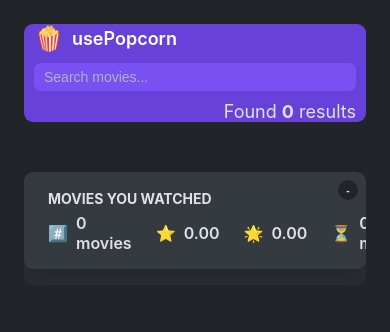
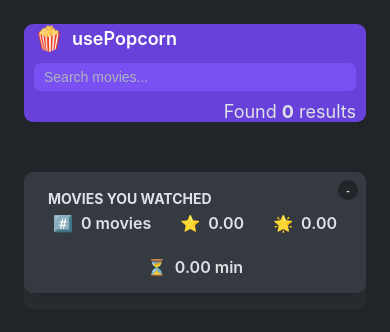
Before and after one commit to Saikiran-Reddy14/CineVault, a React (Create React App) app: page / in a window 390 px wide. Shown: the top 332 px of the page. Built offline with nearby package versions, Linux system fonts and the light colour scheme; the HTML template or start-up script is replaced by a standard one.

Commit message:
Added responsive styles

```diff
--- a/src/usepopcorn/style.css
+++ b/src/usepopcorn/style.css
@@ -540,6 +540,11 @@ body {
     padding: 1.8rem 2.4rem 1.6rem 2.4rem;
   }
 
+  .summary div {
+    flex-wrap: wrap;
+    justify-content: space-evenly;
+  }
+
   .summary h2 {
     font-size: 1.4rem;
   }
```
